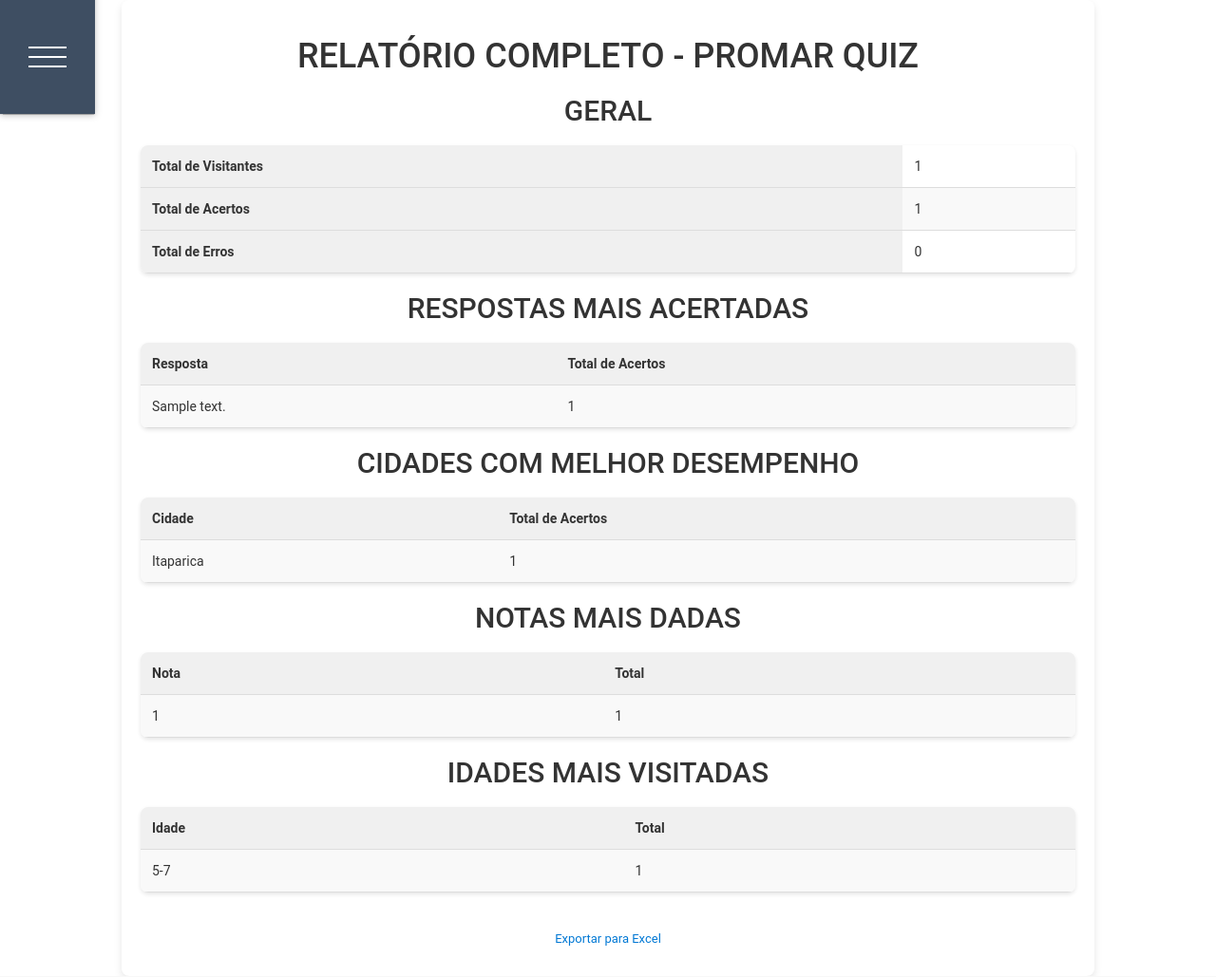
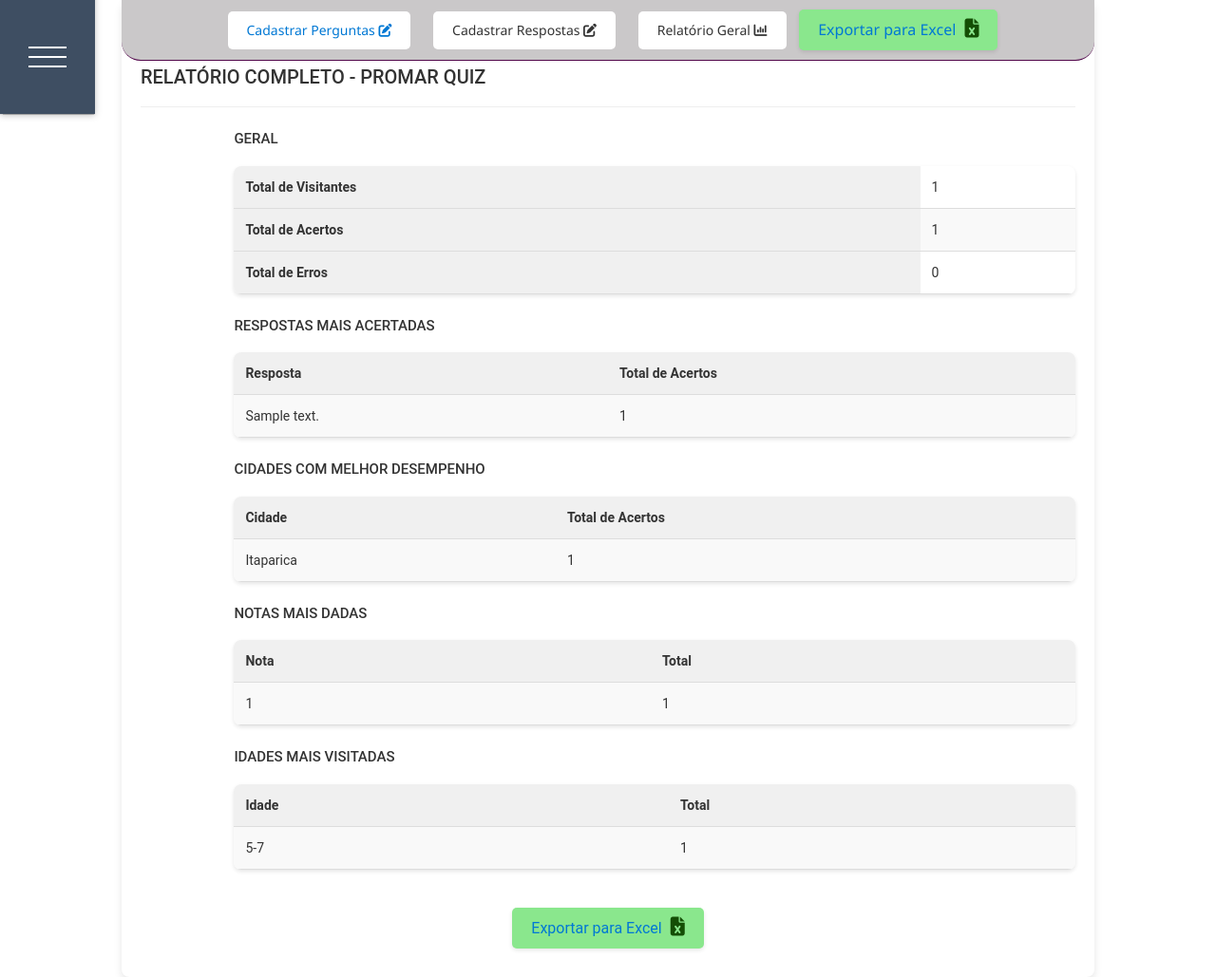
Before and after one commit to leonine1983/ProMarQuiz, a Django app: page /admin_quiz/dashboard/ in a window 1280 px wide. Shown: the whole page at 95% size. Before the commit the page ends 996 px from the top, so only its background shows below. Run offline with Django 5.2, Linux system fonts and the light colour scheme; tables that the repository leaves empty hold one stand-in row (values such as "Sample post"); some libraries are stand-ins or nearby versions.

Commit message:
refatured: Finalizado o Relatório Geral - Iniciado view que para criar as perguntas com Id para as respostas

```diff
--- a/base_static/form_win11.css
+++ b/base_static/form_win11.css
@@ -66,6 +66,8 @@
     color: #333;
 }
 
+
+
 /* Estilo dos contêineres das questões */
 .form-win11 .question-container {
     margin-bottom: 20px;
--- a/quiz/templates/relatorio_completo.html
+++ b/quiz/templates/relatorio_completo.html
@@ -12,9 +12,18 @@
         }
         #dashboard h1, #dashboard h2 {
             color: #333;
-            text-align: center;
+            text-align: left;
             margin-bottom: 20px;
             text-transform: uppercase;
+        }
+        #dashboard h1{
+            font-size: 2rem;
+            margin-top: 5rem;
+        }
+        #dashboard h2{
+            font-size: 1.5rem;
+            margin-top: 2.5rem;
+            display: block;
         }
         #dashboard table {
             width: 100%;
@@ -46,12 +55,102 @@
         #dashboard p {
             text-align: center;
         }
+
+
+          /* Estilo para o botão EXCEL*/
+  .excel-button {
+    display: inline-block;
+    padding: 10px 20px;
+    font-size: 16px;
+    text-decoration: none;
+    color: #ffffff; /* Cor do texto */
+    background-color: #8ae78d; /* Cor de fundo */
+    border-radius: 5px; /* Borda arredondada */
+    box-shadow: 0 2px 4px rgba(0, 0, 0, 0.1); /* Sombra */
+    transition: background-color 0.3s, color 0.3s; /* Transição suave */
+}
+.excel-button a:hover {
+    text-decoration: none;
+}
+
+.excel-button:hover {
+    background-color: #388e3c; /* Cor de fundo ao passar o mouse */
+}
+
+.excel-button i {
+    margin-left: 5px; /* Espaçamento entre o texto e o ícone */
+    color: #144e05; /* Cor do texto */
+    font-size: 2rem;
+}
+
+/* Estilo específico para o ícone */
+.excel-button .fa-regular {
+    color: #ffffff; /* Cor do ícone */
+    margin-left: 5px; /* Espaçamento entre o texto e o ícone */
+}
+
+.nav-win11 {
+        background-color: #cac8c9; /* cor de fundo do Windows 11 */
+        border-bottom: 1px solid #cfcfcf; /* linha inferior */
+        border-bottom-right-radius:2rem ;
+        border-bottom-left-radius: 2rem;
+        border-bottom-color: #52074b;
+        font-family: 'Segoe UI', Tahoma, Geneva, Verdana, sans-serif; /* fonte do Windows */
+        padding: 10px 0;
+        margin: -2rem;
+        position: fixed;
+        width: 80%;
+    }
+
+    .nav-win11 ul {
+        list-style-type: none;
+        margin: 0;
+        padding: 0;
+        text-align: center; /* centralizar itens */
+    }
+
+    .nav-win11 li {
+        display: inline-block;
+        margin: 0 10px;
+        padding: 10px 20px;
+        border-radius: 5px;
+        background-color: #ffffff; /* fundo dos itens */
+        transition: background-color 0.3s ease;
+    }
+
+    .nav-win11 li:hover {
+        background-color: #e0e0e0; /* cor de fundo ao passar o mouse */
+    }
+
+    @media screen and (max-width: 600px) {
+        .nav-win11 ul {
+            display: flex;
+            flex-wrap: wrap;
+            justify-content: center;
+        }
+
+        .nav-win11 li {
+            margin: 5px;
+            padding: 8px 15px;
+        }
+    }
 </style>
 
 
 <div id="dashboard">
+    <nav class="nav-win11">
+        <ul>
+            <li><a href="{% url "criar_pergunta" %}">Cadastrar Perguntas <i class="fa-solid fa-pen-to-square"></i></a></li>
+            <li>Cadastrar Respostas <i class="fa-solid fa-pen-to-square"></i></li>
+            <li>Relatório Geral <i class="fa-solid fa-chart-column"></i></li>
+            <a id="excel" class="excel-button " href="?export=excel">
+                Exportar para Excel <i class="fa-solid fa-file-excel"></i>
+            </a>
+        </ul>
+    </nav>
     <h1>Relatório Completo - ProMar Quiz</h1>
-
+    <hr>
+    <div style="margin-left: 10%;">
         <h2>Geral</h2>
         <table>
             <tr>
@@ -123,9 +222,15 @@
             </tr>
             {% endfor %}
         </table>
+    </div>
 
     <br>
-    <p><a href="?export=excel">Exportar para Excel</a></p>
+    <p>
+
+        <a id="excel" class="excel-button " href="?export=excel">
+            Exportar para Excel <i class="fa-solid fa-file-excel"></i>
+        </a>
+    </p>
 </div>
 
 
--- a/quiz/urls.py
+++ b/quiz/urls.py
@@ -6,6 +6,6 @@
     path('dashboard/', views.relatorio_completo, name='relatorio'),
     path('pergunta/criar/', views.criar_pergunta, name='criar_pergunta'),
     path('pergunta/editar/<int:pergunta_id>/', views.editar_pergunta, name='editar_pergunta'),
-    path('resposta/criar/', views.criar_resposta, name='criar_resposta'),
+    path('resposta/criar/<int:pergunta_id>', views.criar_resposta, name='criar_resposta'),
     path('resposta/editar/<int:resposta_id>/', views.editar_resposta, name='editar_resposta'),
 ]
--- a/quiz/views.py
+++ b/quiz/views.py
@@ -37,7 +37,8 @@
 
     return render(request, 'editar_pergunta.html', {'form': form, 'pergunta': pergunta})
 
-def criar_resposta(request):
+
+def criar_resposta(request, pergunta_id):
     if request.method == 'POST':
         form = RespostaForm(request.POST)
         if form.is_valid():
```
Also changed, not shown: perfil_visitante/views.py (+4 -3 lines). Lines whose indentation alone changed are shown as unchanged.
